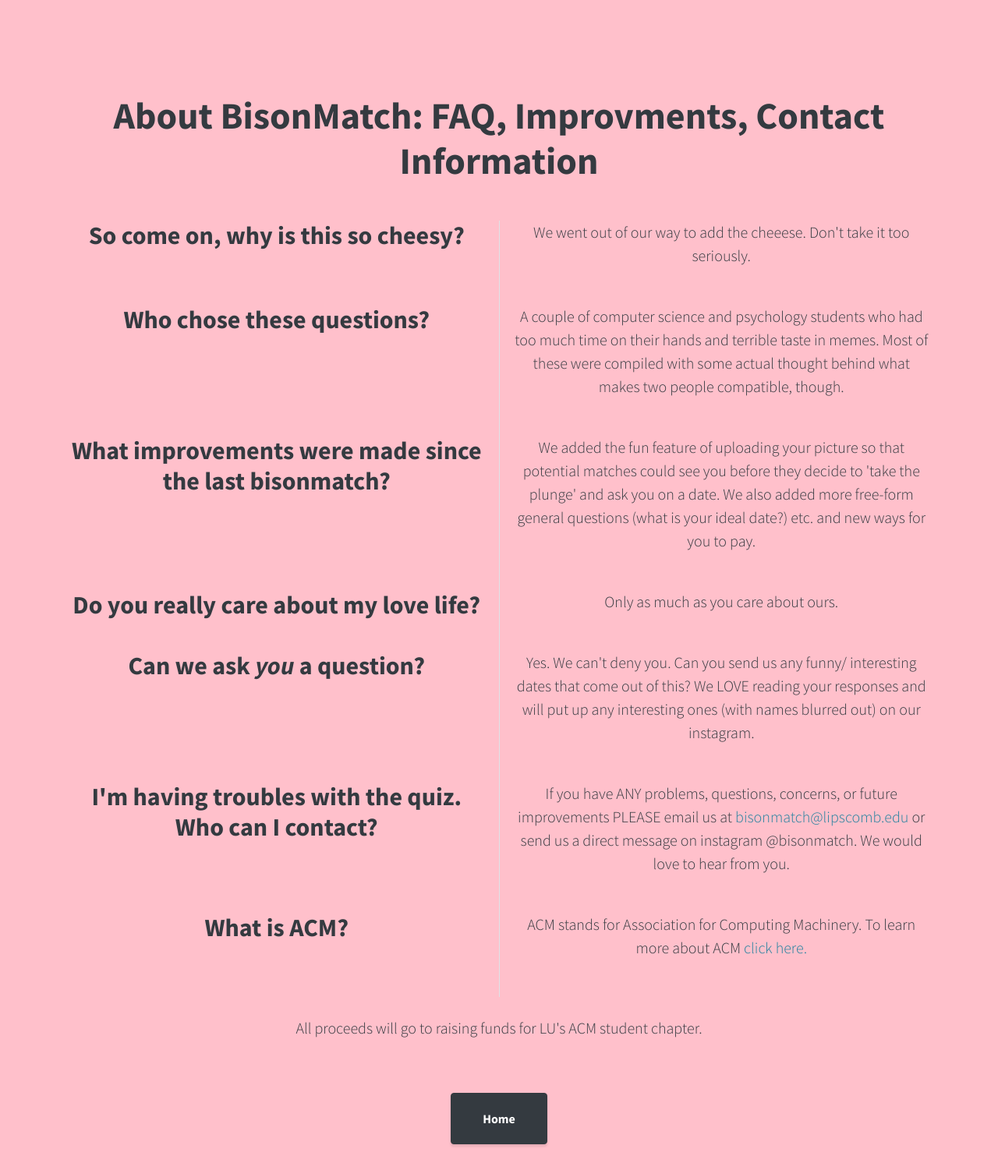
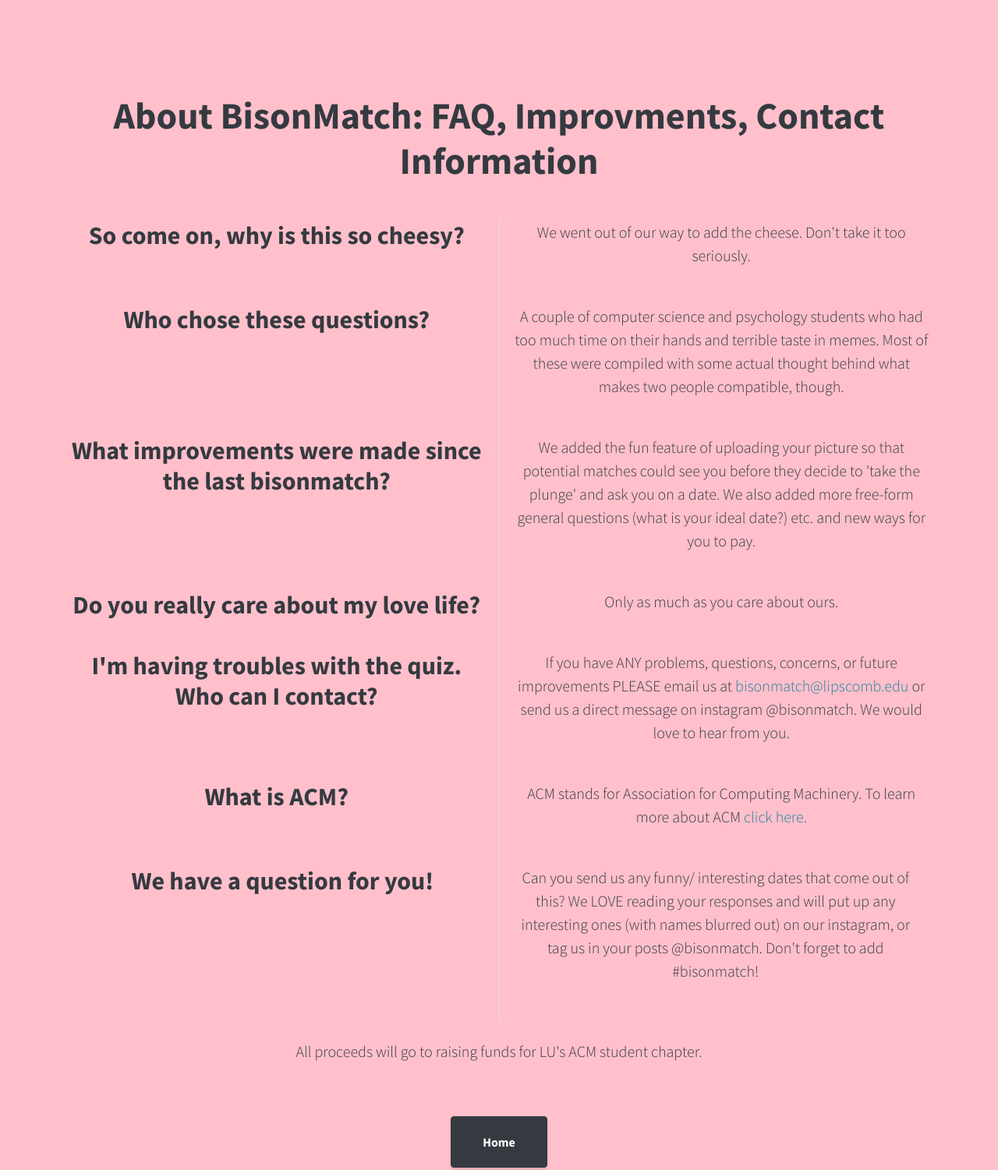
Before and after one commit to mpreyes/BisonMatch3.0, a Django app: template bisonMatchApp/templates/bisonMatchApp/about.html in a window 1280 px wide. Shown: the top 1501 px of the page at 78% size. Run offline with Django 3.2, Linux system fonts and the light colour scheme; the template is opened without the code that fills it, so the values that code supplies are empty; some libraries are stand-ins or nearby versions.

Commit message:
changes to about page

```diff
--- a/bisonMatchApp/templates/bisonMatchApp/about.html
+++ b/bisonMatchApp/templates/bisonMatchApp/about.html
@@ -19,7 +19,7 @@
           </div>
 
           <div class="col-lg">
-            <p class="lead mb-5">We went out of our way to add the cheeese. Don't take it too seriously.</p>
+            <p class="lead mb-5">We went out of our way to add the cheese. Don't take it too seriously.</p>
           </div>
         </div>
       </div>
@@ -73,22 +73,6 @@
       <div class="col-lg-12 mx-auto">
           <div class="row">
             <div class="col-lg border-right">
-            <h2>Can we ask <em>you</em> a question?</h2>
-          </div>
-
-          <div class="col-lg">
-            <p class="lead mb-5">Yes. We can't deny you. Can you send us any funny/ interesting dates that come out
-              of this? We LOVE reading your responses and will put up any interesting ones (with names blurred out) on
-              our instagram.
-
-            </p>
-          </div>
-        </div>
-
-      </div>
-      <div class="col-lg-12 mx-auto">
-        <div class="row">
-          <div class="col-lg border-right">
               <h2>I'm having troubles with the quiz. Who can I contact?</h2>
             </div>
 
@@ -104,23 +88,35 @@
         </div>
 
       <div class="col-lg-12 mx-auto">
-
           <div class="row">
             <div class="col-lg border-right">
               <h2>What is ACM?</h2>
             </div>
-
             <div class="col-lg">
               <p class="lead mb-5">ACM stands for Association for Computing Machinery. To learn more about ACM
                 <a href="acm.org/about-acm/about-the-acm-organization">click here.</a>
               </p>
             </div>
           </div>
+        </div>
+    </div>
 
+    <div class="col-lg-12 mx-auto">
+        <div class="row">
+          <div class="col-lg border-right">
+            <h2> We have a question for you!</h2>
+          </div>
+
+          <div class="col-lg">
+            <p class="lead mb-5">Can you send us any funny/ interesting dates that come out
+              of this? We LOVE reading your responses and will put up any interesting ones (with names blurred out) on
+              our instagram, or tag us in your posts @bisonmatch. Don't forget to add #bisonmatch!
+
+            </p>
+          </div>
         </div>
 
       </div>
-
 
     <p class="lead mb-5 pad-me">
       All proceeds will go to raising funds for LU's ACM student chapter.
```
Lines whose indentation alone changed are shown as unchanged.
